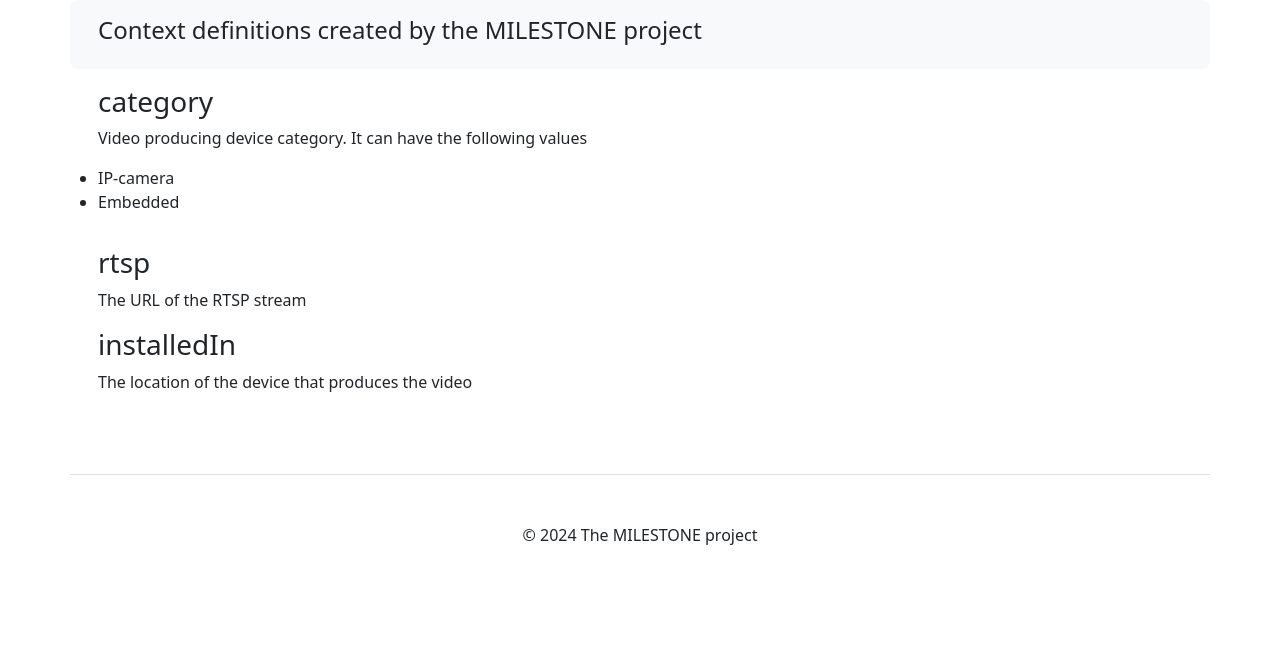
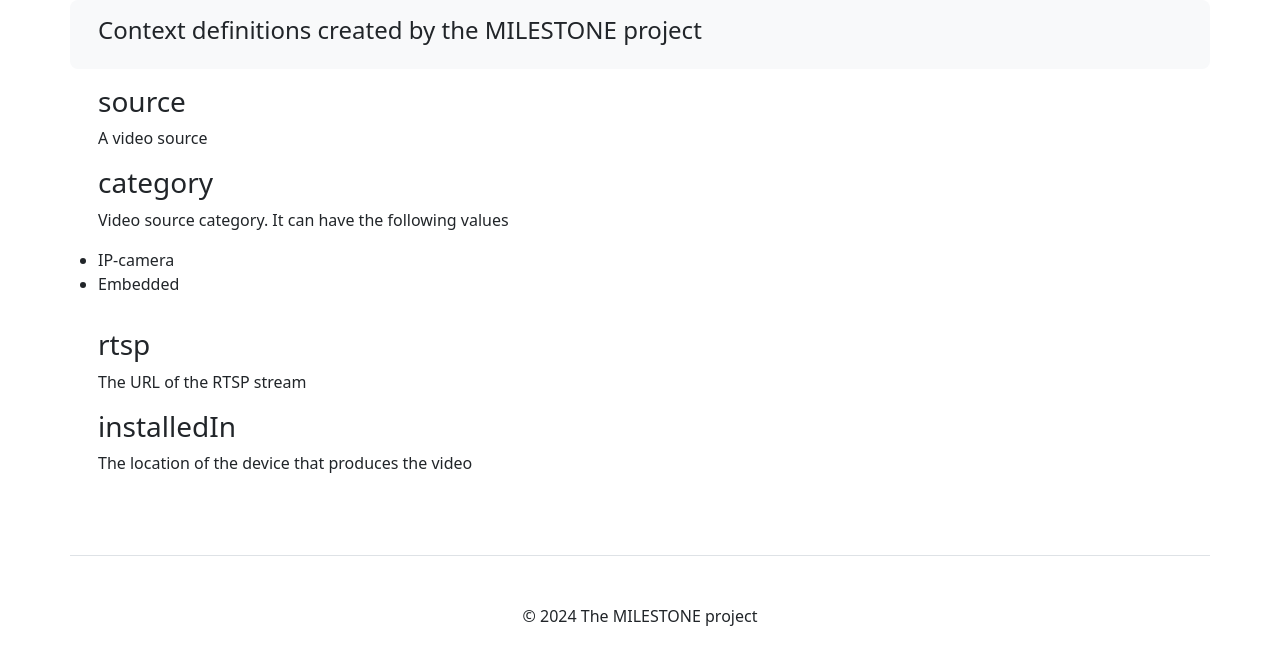
Before and after one commit to iot-data-space/context, a plain HTML site: page milestone.html in a window 1280 px wide. Drawn offline with nearby package versions, Linux system fonts and the light colour scheme.

Commit message:
MILESTONE context

```diff
--- a/milestone.html
+++ b/milestone.html
@@ -16,8 +16,12 @@
         </div>
 
         <div class="row p-3">
+            <h3 id="source">source</h3>
+            <p>A video source</p>
+
             <h3 id="category">category</h3>
-            <p>Video producing device category. It can have the following values
+
+            <p>Video source category. It can have the following values
               <ul>
                 <li>IP-camera</li>
                 <li>Embedded</li>
```
Also changed, not shown: 1 other file.
